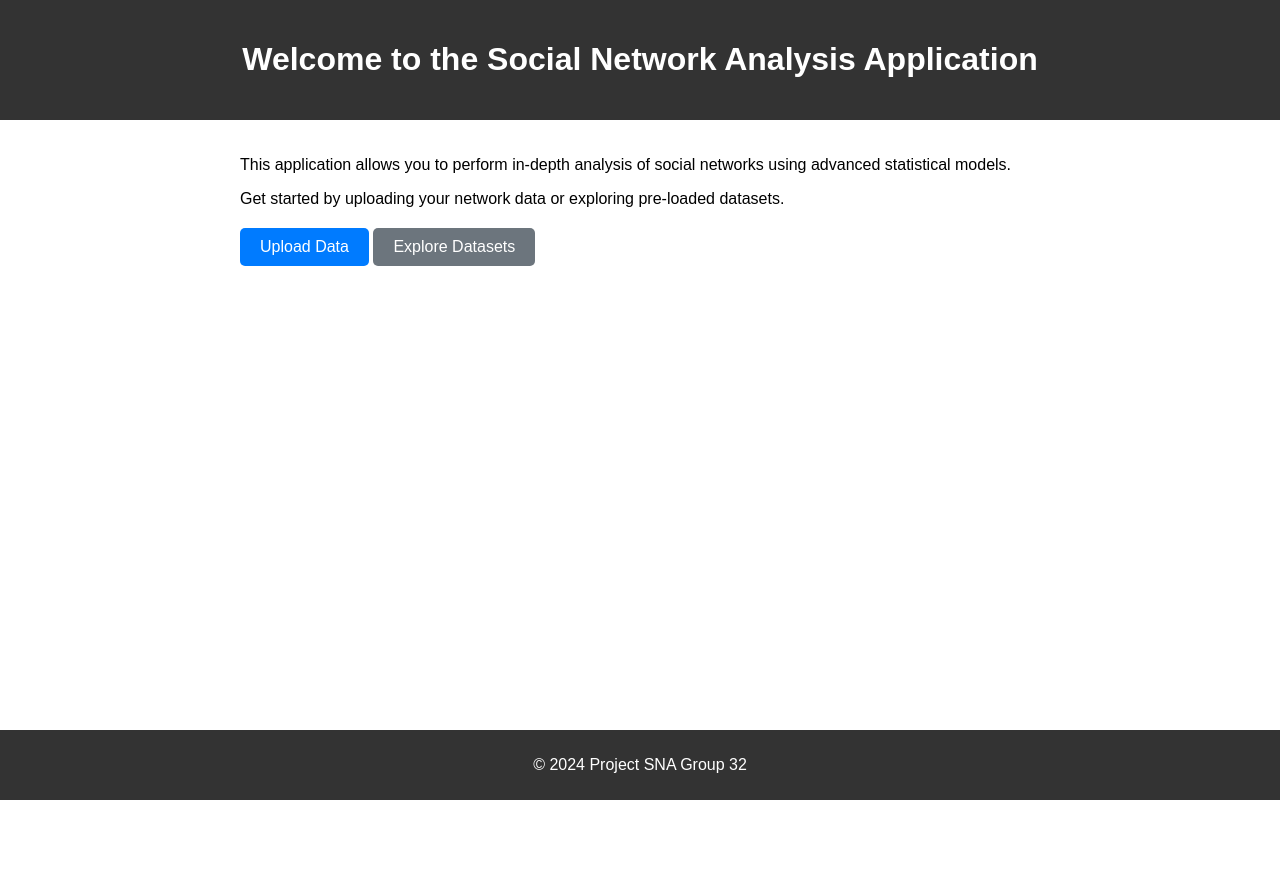
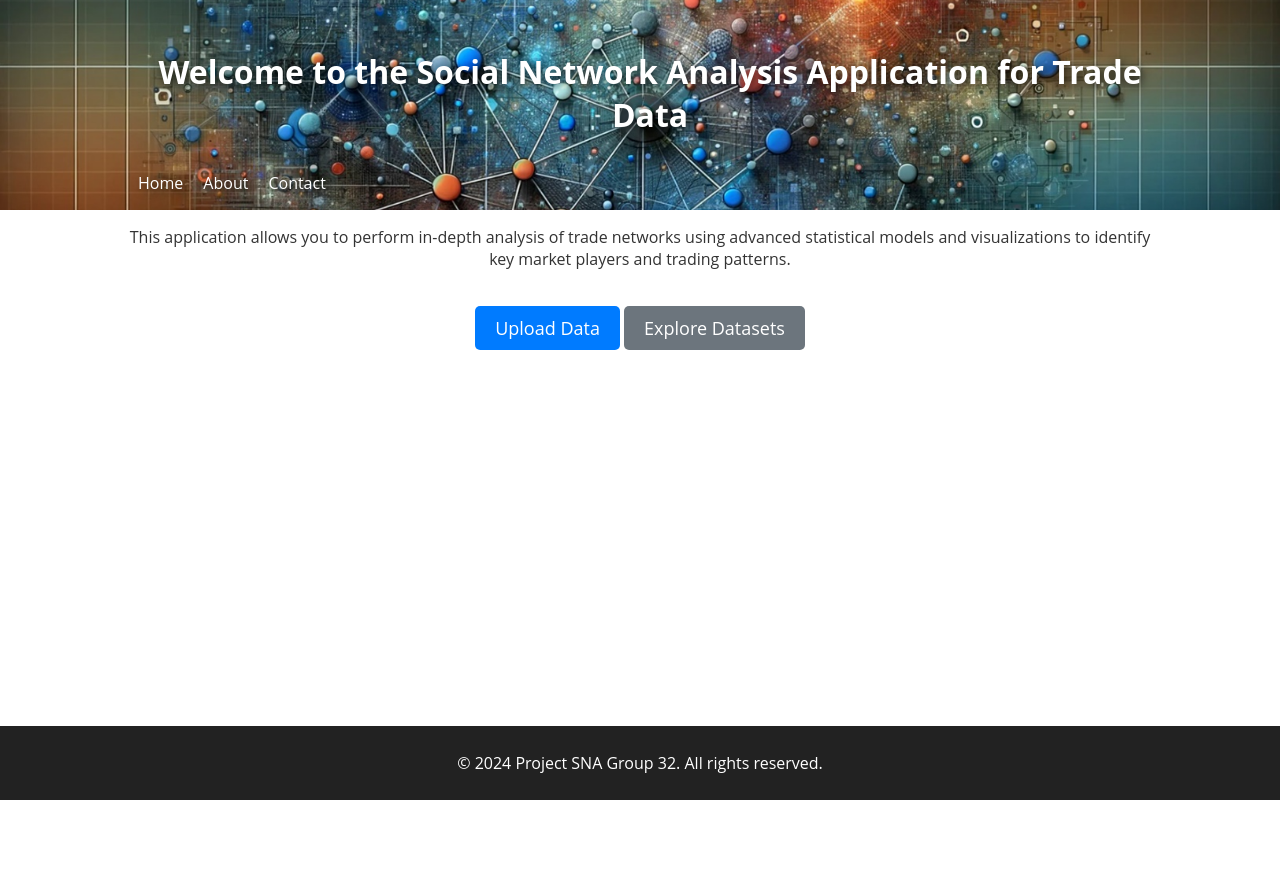
Before and after one commit to grcpru/COS70008_ProjectSNA_G32, a Django app: page / in a window 1280 px wide. Before the commit the page ends 800 px from the top, so only its background shows below. Run offline with Django 5.2, Linux system fonts and the light colour scheme.

Commit message:
update landing_page and css

```diff
--- a/projectsna/appg32/static/css/styles.css
+++ b/projectsna/appg32/static/css/styles.css
@@ -1,52 +1,109 @@
-/* static/css/styles.css */
+/* styles.css - ensure this is linked correctly in your HTML file */
+
 body {
-    font-family: Arial, sans-serif;
+    font-family: 'Open Sans', sans-serif;
     margin: 0;
     padding: 0;
-}
-
-header {
-    background-color: #333;
-    color: #fff;
-    text-align: center;
-    padding: 20px 0;
-}
-
-main {
-    padding: 20px;
+    background: #fff;
+    color: #333;
 }
 
 .container {
-    max-width: 800px;
-    margin: 0 auto;
+    width: 80%;
+    margin: auto;
+    text-align: center; /* Centralize the content of the main container */
 }
 
-.buttons {
-    margin-top: 20px;
+/* .site-header {
+    background: #333;
+    color: #fff;
+    padding: 10px 0;
+    display: flex; /* Use flexbox to arrange child elements */
+    /*justify-content: space-between; /* Space between the title and the nav */
+    /*align-items: center;*/
+
+
+.site-header {
+    color: #fff;  /* Ensure the text is white for better readability */
+    padding: 0px 0;
+    display: flex;
+    justify-content: space-between;
+    align-items: center;
+    text-shadow: 2px 2px 8px rgba(0,0,0,0.7); /* Text shadow for better visibility */
 }
 
-.btn {
-    display: inline-block;
-    padding: 10px 20px;
+/* Other styles remain unchanged */
+
+
+.site-header h1 {
+    margin: 0;
+    padding-left: 20px; /* Add padding for the title */
+    padding-top: 50px;
+}
+
+.site-header nav {
+    padding-right: 20px; /* Add padding for the navigation */
+    padding-top: 20px;
+}
+
+.site-header nav ul.navbar {
+    list-style-type: none; /* Remove bullet points */
+    padding: 00;
+    margin: 10;
+    display: flex; /* Display the navigation items inline */
+}
+
+.site-header nav ul.navbar li {
+    padding: 10 10px; /* Spacing between menu items */
+}
+
+.site-header nav ul.navbar li a {
+    color: #fff;
     text-decoration: none;
-    color: #fff;
+    padding: 5px 10px; /* Padding around links for better clickability */
+}
+
+.site-header nav ul.navbar li a:hover {
+    background-color: #555;
     border-radius: 5px;
 }
 
+.action-buttons .btn {
+    margin-top: 20px;
+    padding: 10px 20px;
+    font-size: 18px;
+    border: none;
+    border-radius: 5px;
+    color: #fff;
+    text-decoration: none;
+    display: inline-block;
+}
+
 .btn-primary {
-    background-color: #007bff;
+    background-color: #007BFF;
 }
 
 .btn-secondary {
-    background-color: #6c757d;
+    background-color: #6C757D;
+}
+
+html, body {
+    height: 100%;
+    margin: 0;
+}
+
+.site-content {
+    display: flex;
+    flex-direction: column;
+    min-height: 100vh;
 }
 
 footer {
-    background-color: #333;
+    position: sticky;
+    bottom: 0;
+    background-color: #222;
     color: #fff;
     text-align: center;
     padding: 10px 0;
-    position: fixed;
-    bottom: 0;
     width: 100%;
 }
--- a/projectsna/appg32/templates/landing_page.html
+++ b/projectsna/appg32/templates/landing_page.html
@@ -1,30 +1,40 @@
-<!-- templates/landing_page.html -->
 <!DOCTYPE html>
 {% load static %}
 
-<html lang="en">
+<html lang="en" style="height: 100%;">
 <head>
     <meta charset="UTF-8">
     <meta name="viewport" content="width=device-width, initial-scale=1.0">
     <title>Social Network Analysis Application</title>
     <link rel="stylesheet" href="{% static 'css/styles.css' %}">
 </head>
-<body>
-    <header>
-        <h1>Welcome to the Social Network Analysis Application</h1>
+<body style="display: flex; flex-direction: column; min-height: 100vh; margin: 0;">
+    <div class="site-content" style="flex: 1;">
+        <!-- Set background image for header with inline CSS for demonstration -->
+        <header class="site-header" style="background-image: url('{% static 'images/network_analysis_bg.png' %}'); background-size: cover; background-position: center;">
+            <div class="container">
+                <h1>Welcome to the Social Network Analysis Application for Trade Data</h1>
+                <nav>
+                    <ul class="navbar">  <!-- Ensure this class matches the one used in the CSS for styling -->
+                        <li><a href="{% url 'home' %}">Home</a></li>
+                        <li><a href="{% url 'about' %}">About</a></li>
+                        <li><a href="{% url 'contact' %}">Contact</a></li>
+                    </ul>
+                </nav>
+            </div>
         </header>
         <main>
             <div class="container">
-            <p>This application allows you to perform in-depth analysis of social networks using advanced statistical models.</p>
-            <p>Get started by uploading your network data or exploring pre-loaded datasets.</p>
-            <div class="buttons">
+                <p>This application allows you to perform in-depth analysis of trade networks using advanced statistical models and visualizations to identify key market players and trading patterns.</p>
+                <div class="action-buttons">
                     <a href="{% url 'upload_dataset' %}" class="btn btn-primary">Upload Data</a>
                     <a href="{% url 'explore_datasets' %}" class="btn btn-secondary">Explore Datasets</a>
                 </div>
             </div>
         </main>
-    <footer>
-        <p>&copy; 2024 Project SNA Group 32</p>
+    </div>
+    <footer style="background-color: #222; color: #fff; text-align: center; padding: 10px 0; width: 100%;">
+        <p>&copy; 2024 Project SNA Group 32. All rights reserved.</p>
     </footer>
 </body>
 </html>
--- a/projectsna/appg32/views.py
+++ b/projectsna/appg32/views.py
@@ -33,6 +33,13 @@ def upload_data(request):
         return render(request, 'upload_form.html')
     elif request.method == 'POST':
         return HttpResponseRedirect('/success/')
+
+def about(request):
+    return render(request, 'about.html')
+
+def contact(request):
+    return render(request, 'contact.html')
+
 
 def upload_dataset(request):
     if request.method == 'POST':
--- a/projectsna/projectsna/urls.py
+++ b/projectsna/projectsna/urls.py
@@ -6,7 +6,9 @@ from appg32 import views
 
 urlpatterns = [
     path('admin/', admin.site.urls),
-    path('', views.landing_page),
+    path('', views.landing_page, name='home'),
+    path('about/', views.about, name='about'),
+    path('contact/', views.contact, name='contact'),
     path('upload/', views.upload_data, name='upload_data'),
     path('upload_dataset/', views.upload_dataset, name='upload_dataset'),
     path('success/', views.upload_success, name='upload_success'),
```
Also changed, not shown: projectsna/appg32/templates/about.html (added, +13 -0 lines), projectsna/appg32/templates/contact.html (added, +13 -0 lines), projectsna/appg32/static/images/network_analysis_bg.png (added). Lines whose indentation alone changed are shown as unchanged.
